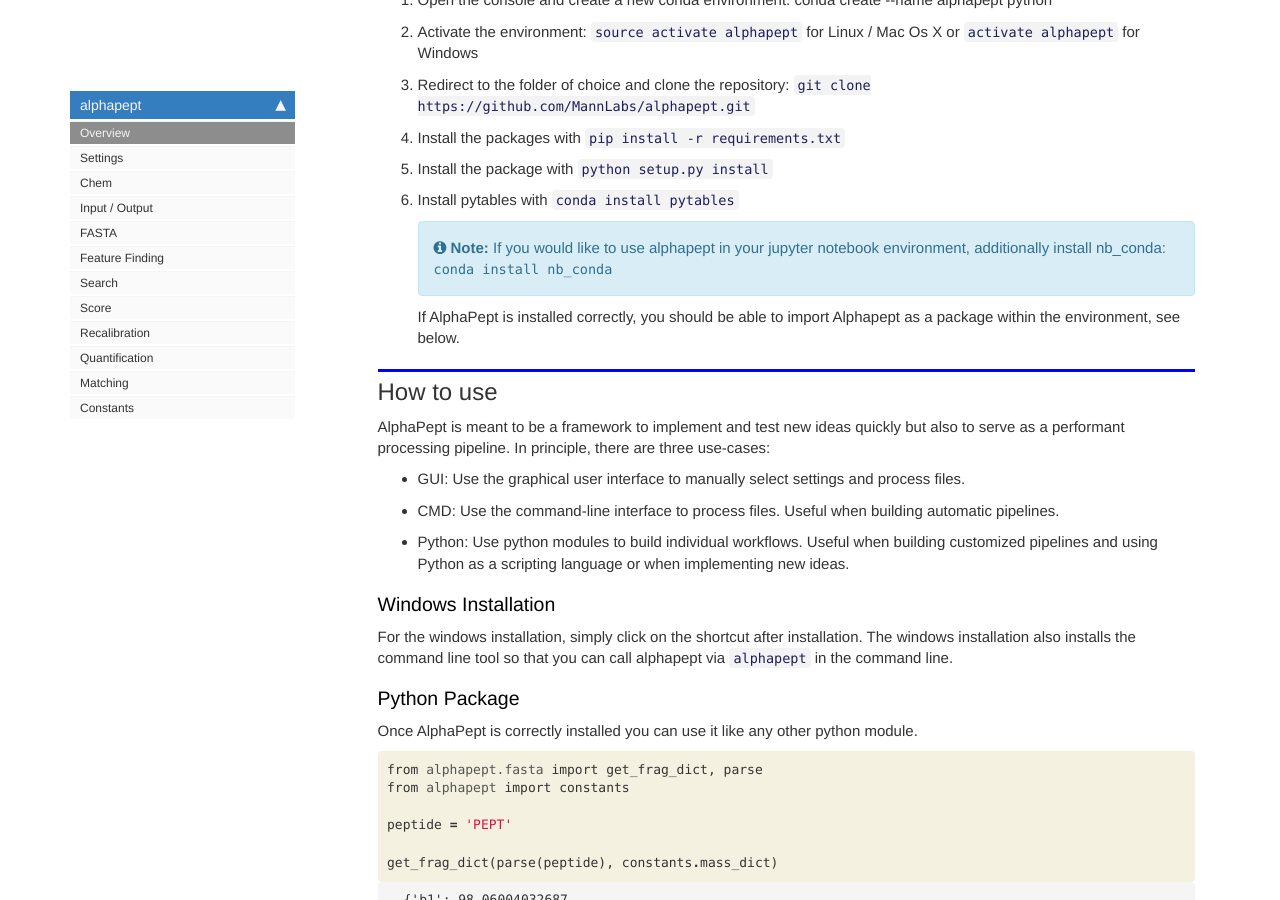
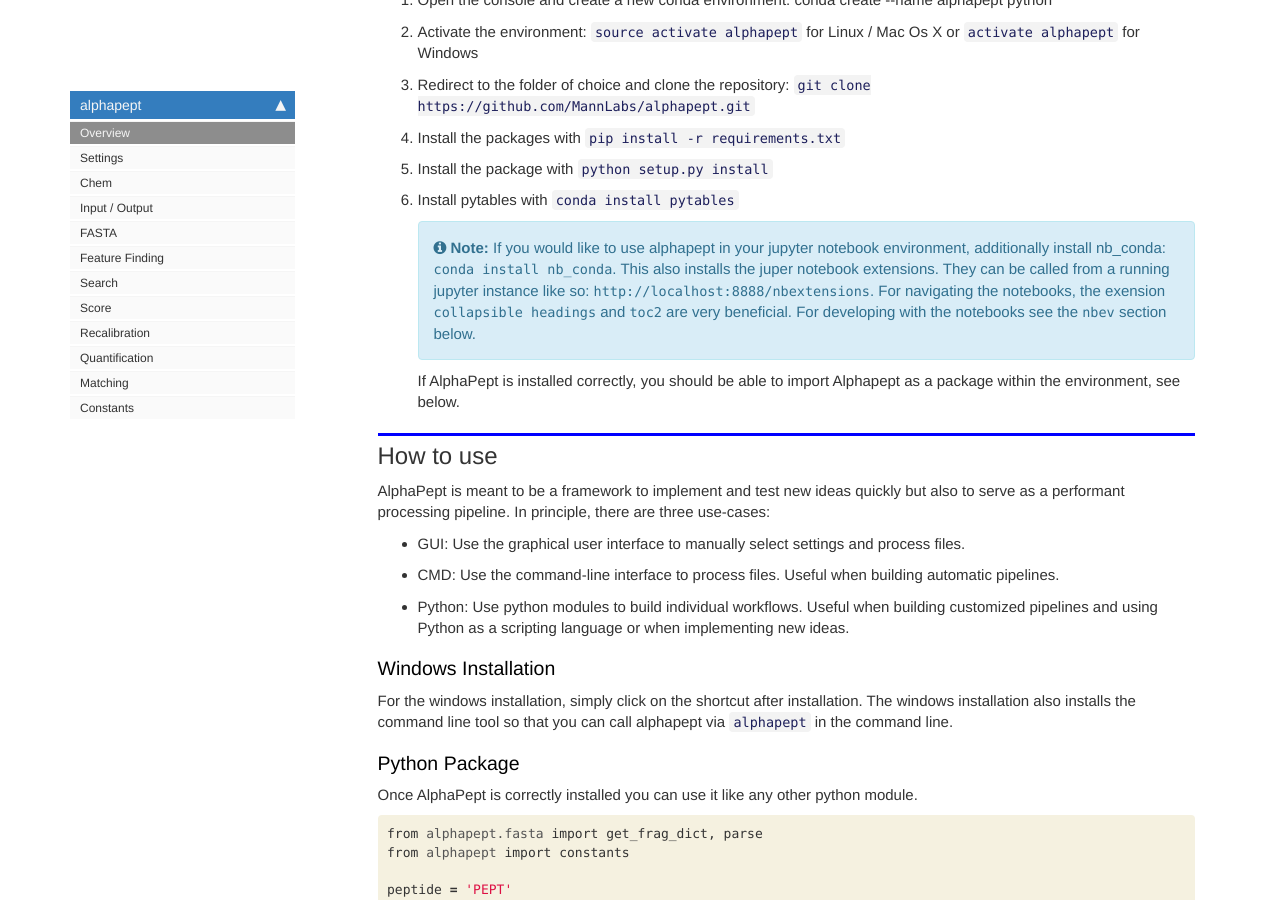
Before and after one commit to MannLabs/alphapept, a Jekyll site: the page built from docs/index.html, in a window 1280 px wide and 900 px high, scrolled down 1541 px. Built offline with Jekyll 4.4.1, drawn with Linux system fonts in a browser that asks for light colours; nearby versions of some CDN libraries; comment, search, counter and statistics services are not loaded.

Commit message:
DOCUMENT updated installation instructions

```diff
--- a/docs/index.html
+++ b/docs/index.html
@@ -57,7 +57,7 @@ It is strongly recommended to install AlphaPept in its own environment.</p>
 <li>Install the packages with <code>pip install -r requirements.txt</code></li>
 <li>Install the package with <code>python setup.py install</code></li>
 <li>Install pytables with <code>conda install pytables</code>
-{% include note.html content='If you would like to use alphapept in your jupyter notebook environment, additionally install nb_conda: <code>conda install nb_conda</code>' %}
+{% include note.html content='If you would like to use alphapept in your jupyter notebook environment, additionally install nb_conda: <code>conda install nb_conda</code>. This also installs the juper notebook extensions. They can be called from a running jupyter instance like so: <code>http://localhost:8888/nbextensions</code>. For navigating the notebooks, the exension <code>collapsible headings</code> and <code>toc2</code> are very beneficial. For developing with the notebooks see the <code>nbev</code> section below.' %}
 If AlphaPept is installed correctly, you should be able to import Alphapept as a package within the environment, see below.</li>
 </ol>
 
```
Also changed, not shown: README.md, 1 other file.
